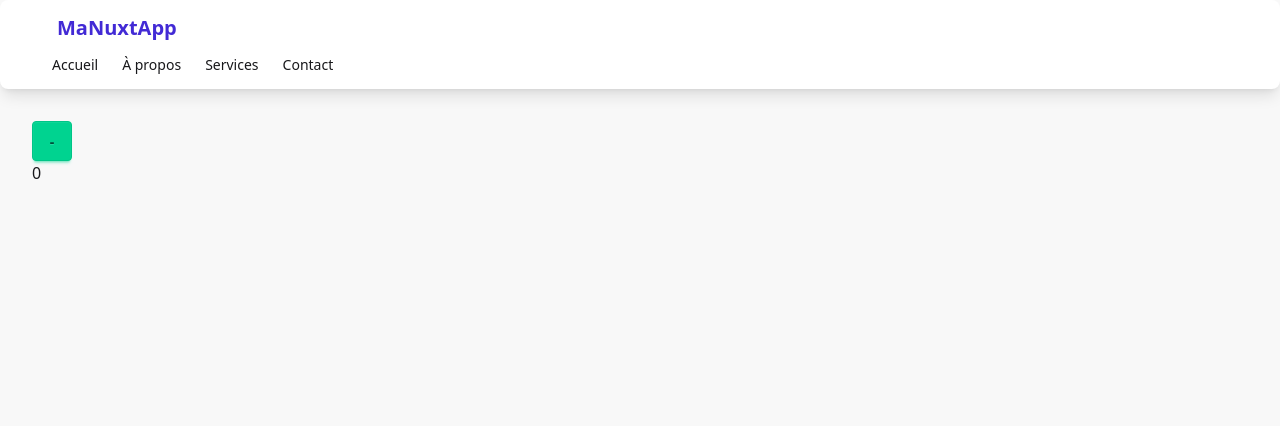
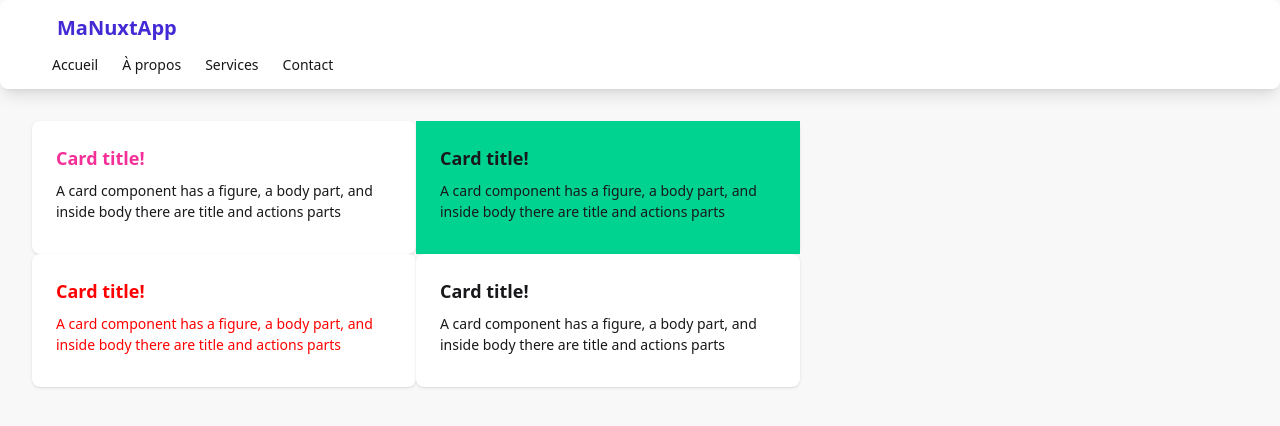
Before and after one commit to MargotRuppert/exo-vue, a Vue app: page / in a window 1280 px wide. Shown: the top 426 px of the page. Built offline with nearby package versions, Linux system fonts and the light colour scheme.

Commit message:
exo dynamic styling

```diff
--- /dev/null
+++ b/src/components/DynamicStyle.vue
@@ -0,0 +1,60 @@
+<template>
+    <div id="first">
+        <div class="card bg-base-100 w-96 shadow-sm">
+            <div class="card-body">
+                <h2 class="card-title" @click="hActive=!hActive" :class="{ 'text-secondary': hActive }">Card title!</h2>
+                <p>A card component has a figure, a body part, and inside body there are title and actions parts</p>
+                <div class="card-actions justify-end">
+                </div>
+            </div>
+        </div>
+
+        <div class="card bg-base-100 w-96 shadow-sm">
+            <div @click="isActive=!isActive" class="card-body" :class="{ 'bg-success': isActive }">
+                <h2 class="card-title">Card title!</h2>
+                <p>A card component has a figure, a body part, and inside body there are title and actions parts</p>
+                <div class="card-actions justify-end">
+                </div>
+            </div>
+        </div>
+    </div>
+
+
+    <div id="second">
+        <div class="card bg-base-100 w-96 shadow-sm" @click="activeColor = activeColor === 'blue' ? 'red': 'blue'"  :style="{ color: activeColor}" >
+            <div class="card-body">
+                <h2 class="card-title">Card title!</h2>
+                <p>A card component has a figure, a body part, and inside body there are title and actions parts</p>
+                <div class="card-actions justify-end">
+                </div>
+            </div>
+        </div>
+
+        <div class="card bg-base-100 w-96 shadow-sm" >
+            <div class="card-body">
+                <h2 class="card-title">Card title!</h2>
+                <p>A card component has a figure, a body part, and inside body there are title and actions parts</p>
+                <div class="card-actions justify-end">
+                </div>
+            </div>
+        </div>
+    </div>
+</template>
+
+<script setup>
+import { ref } from "vue";
+
+const isActive = ref(true);
+const hActive = ref(true);
+
+const activeColor = ref('red');
+const otherColor = ref('blue');
+
+</script>
+
+<style>
+#first, #second {
+    display: flex;
+    flex-direction: row;
+}
+</style>
--- a/src/views/Home.vue
+++ b/src/views/Home.vue
@@ -2,7 +2,8 @@
 <!-- <TpData></TpData>
 <TpBtn></TpBtn>
 <TpEvent></TpEvent> -->
-<TpWatcher></TpWatcher>
+<!-- <TpWatcher></TpWatcher> -->
+ <DynamicStyle></DynamicStyle>
 </template>
 
 <script setup lang='js'>
@@ -10,6 +11,7 @@ import TpData from '../components/TpData.vue';
 import TpBtn from '../components/TpBtn.vue';
 import TpEvent from '../components/TpEvent.vue';
 import TpWatcher from '../components/TpWatcher.vue';
+import DynamicStyle from '../components/DynamicStyle.vue';
 
 </script>
 
```
